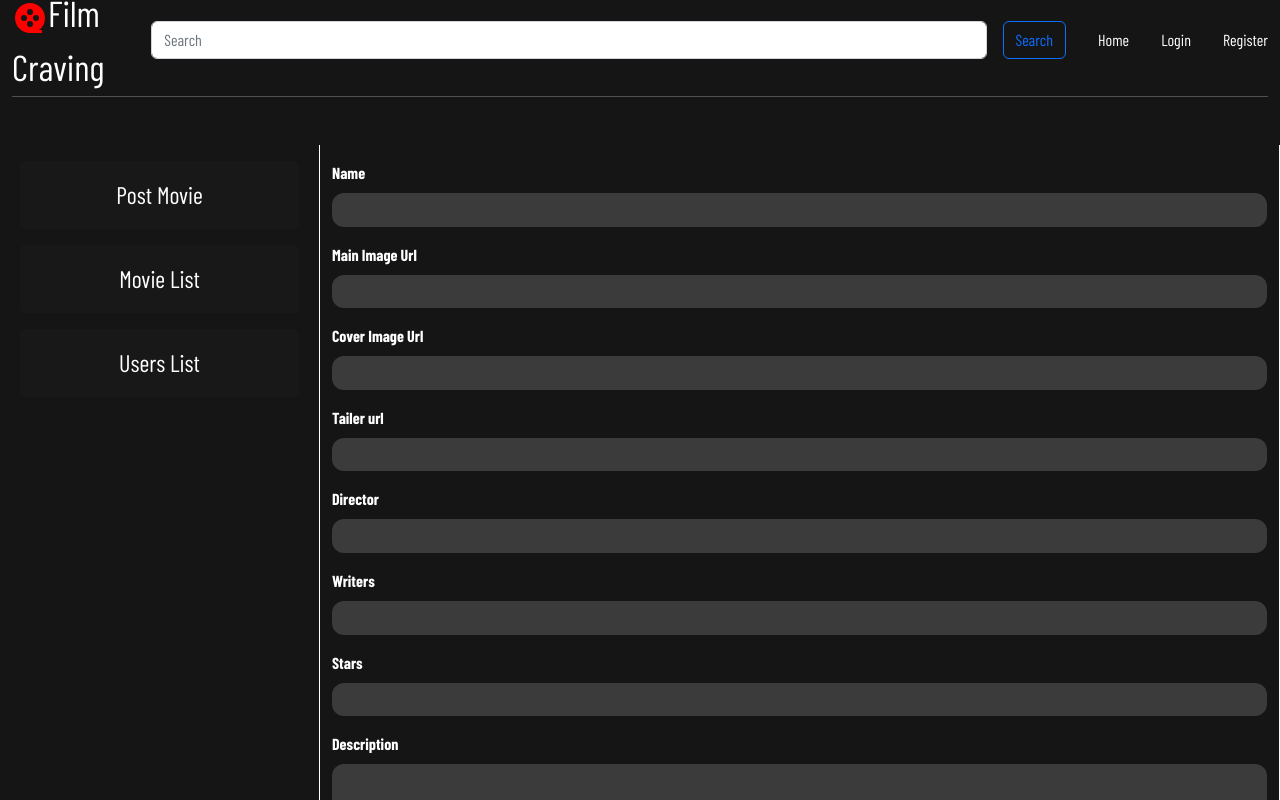
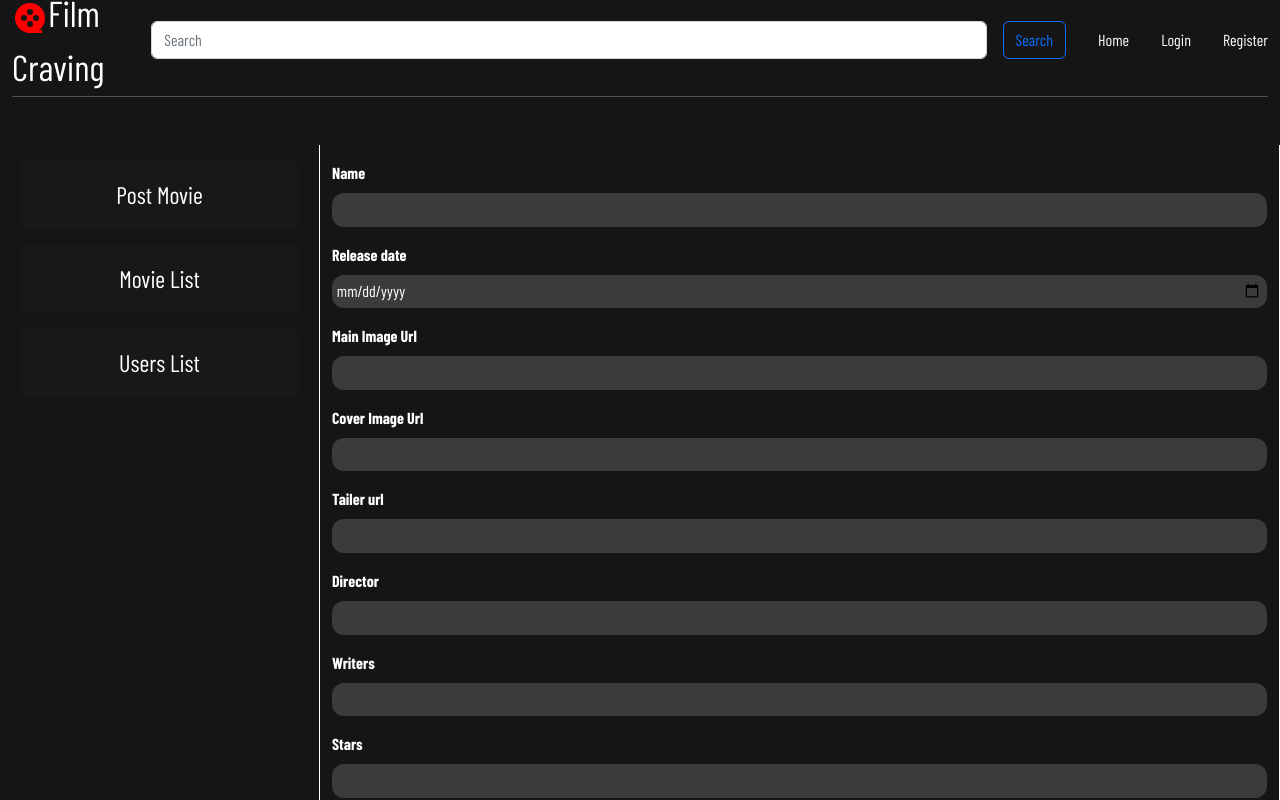
Before and after one commit to Wide-Stars/movies-review-site, a React (Create React App) app: page /dashboard/add_movie in a window 1280 px wide. Shown: the top 800 px of the page. Built offline with nearby package versions, Linux system fonts and the light colour scheme; no server answers; the HTML template or start-up script is replaced by a standard one; a web font is replaced by a local one.

Commit message:
feat: add dynamic date

```diff
--- a/src/components/Review/AddReview.js
+++ b/src/components/Review/AddReview.js
@@ -36,7 +36,7 @@ const AddReview = (props) => {
   }
 
   return (
-    <form onSubmit={submitHandler}>
+    <form onSubmit={submitHandler} >
       <div className={classes.control}>
         <label htmlFor="rating">rating</label>
         <input type="number" defaultValue={1} min={1} max={10} id="rating" ref={ratingRef} />
@@ -49,7 +49,7 @@ const AddReview = (props) => {
         <label htmlFor="description">description</label>
         <textarea rows="5" id="description" ref={descriptionRef}></textarea>
       </div>
-      <button>Add Review</button>
+      <button className="btn btn-primary">Add Review</button>
     </form>
   );
 };
--- a/src/components/blog/post.js
+++ b/src/components/blog/post.js
@@ -24,7 +24,7 @@ const Post = () => {
       );
     });
   }, []);
-
+  console.log(moviesList)
   return (
     <div className="mt-5">
       {moviesList.map((movie) => {
@@ -40,7 +40,7 @@ const Post = () => {
               <div className="d-flex justify-content-between">
                 <div className="d-flex post-time ps-4">
                   <FaClock className="me-2" size={20} />
-                  <p>3/12/2021</p>
+                  <p>{movie.releaseDate ? movie.releaseDate : "Date not available"}</p>
                 </div>
 
                 <div className="d-flex post-time pe-4">
--- a/src/components/dashboard/AddMoiveDetails.js
+++ b/src/components/dashboard/AddMoiveDetails.js
@@ -14,6 +14,7 @@ const AddMoiveDetails = () => {
   const directorRef = useRef("");
   const writersRef = useRef("");
   const starsRef = useRef("");
+  const releaseDateRef = useRef("");
   const [banner, setBanner] = React.useState(false);
 
 
@@ -31,6 +32,7 @@ const AddMoiveDetails = () => {
         director: directorRef.current.value,
         writer: writersRef.current.value,
         stars: starsRef.current.value,
+        releaseDate: releaseDateRef.current.value,
         reviews: [],
       });
 
@@ -42,6 +44,7 @@ const AddMoiveDetails = () => {
       directorRef.current.value = "";
       writersRef.current.value = "";
       starsRef.current.value = "";
+      releaseDateRef.current.value = "";
       setBanner(true)
 
 
@@ -57,6 +60,10 @@ const AddMoiveDetails = () => {
       <div className={classes.control}>
         <label htmlFor="name">Name</label>
         <input type="text" id="name" ref={nameRef} />
+      </div>
+      <div className={classes.control}>
+        <label htmlFor="name">Release date</label>
+        <input type="date" id="name" ref={releaseDateRef} />
       </div>
 
       <div className={classes.control}>
```
